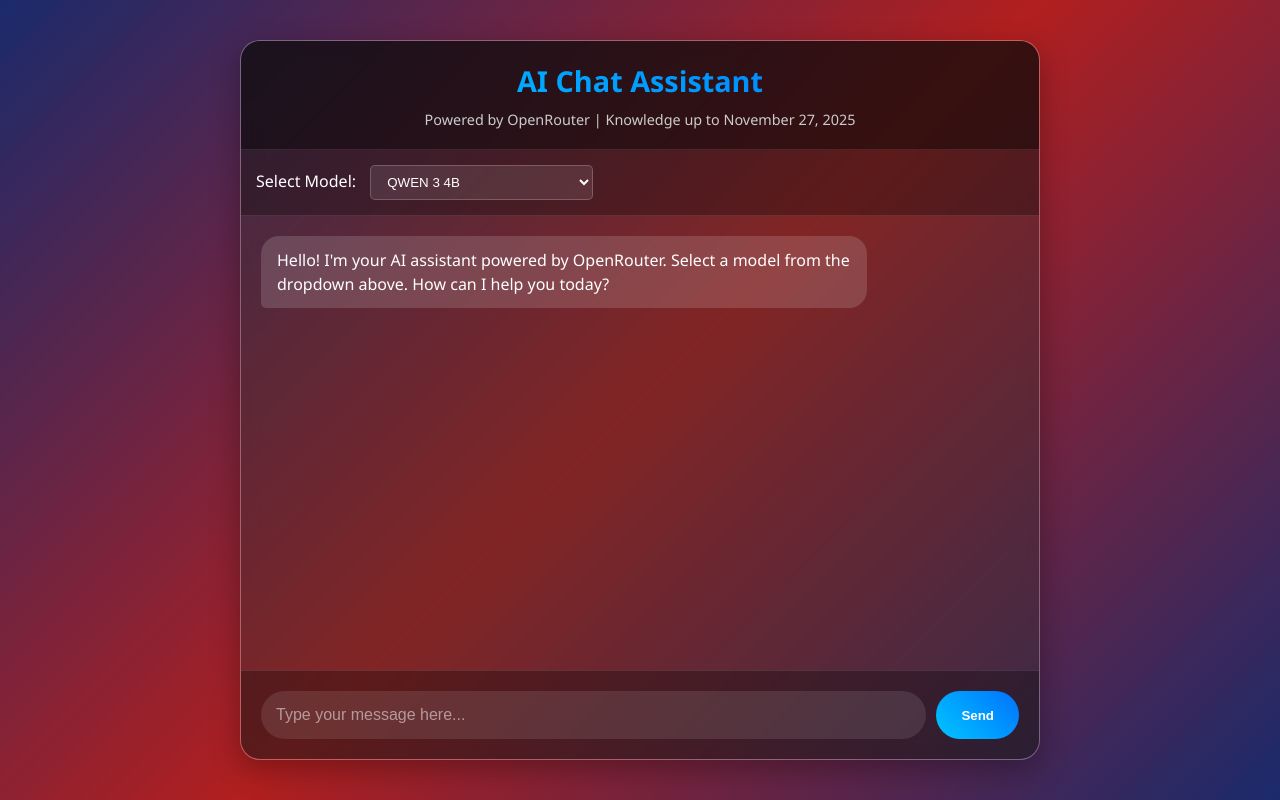
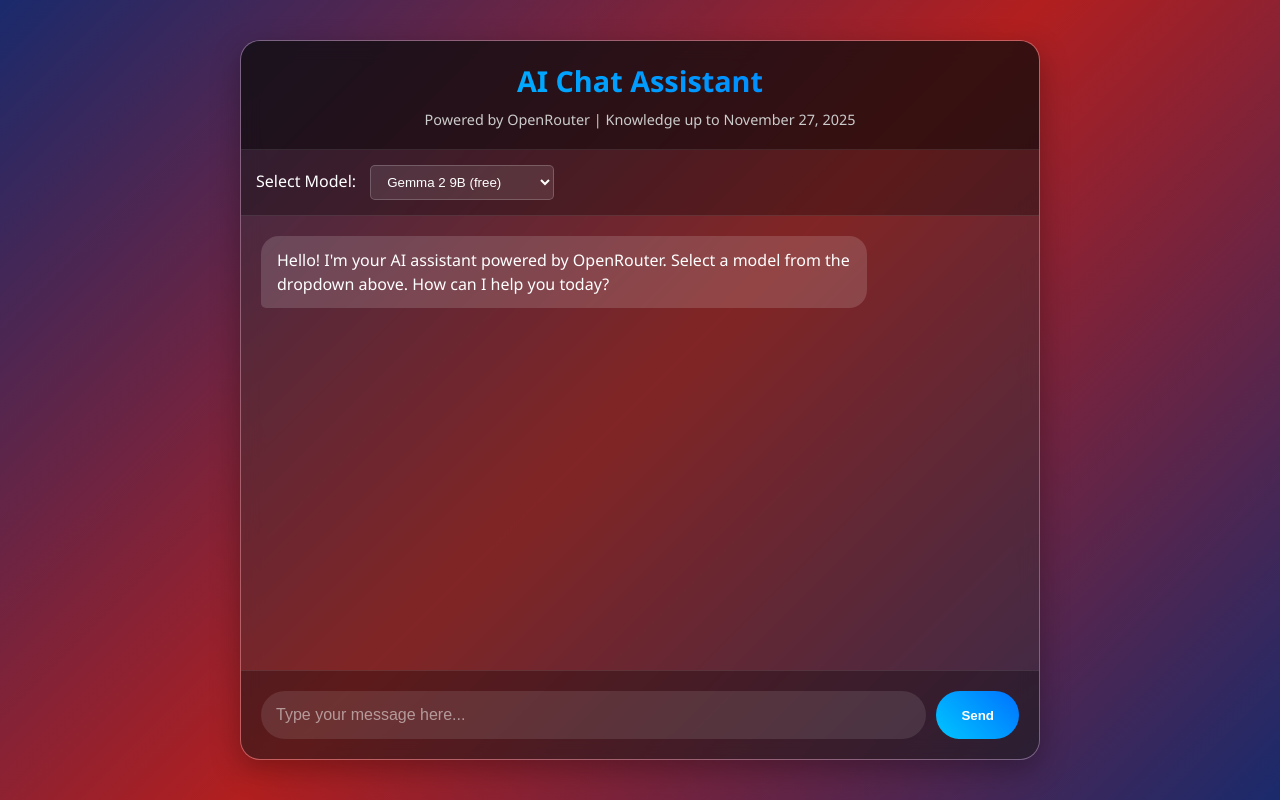
Before and after one commit to trashcore-dev/Gpt-Al, a plain HTML site: page index.html in a window 1280 px wide. Drawn offline with Linux system fonts and the light colour scheme.

Commit message:
Update index.html

```diff
--- a/index.html
+++ b/index.html
@@ -199,11 +199,11 @@
         <div class="model-selector">
             <label for="model-select">Select Model:</label>
             <select id="model-select">
-                <option value="huggingfaceh4/zephyr-7b-beta">Uncensored</option>
-                <option value="qwen/qwen-3-4b" selected>QWEN 3 4B</option>
-                <option value="google/gemma-3-4b">Gemma 3 4B</option>
-                <option value="microsoft/r1-distill-llama-70b">R1 distill llama 70B</option>
-                <option value="google/gemini-2.0-flash-001">Gemini 2.0 flash experimental</option>
+                <option value="google/gemini-2.0-flash">Gemini 2.0 Flash (free)</option>
+                <option value="google/gemma-2-9b-it:free" selected>Gemma 2 9B (free)</option>
+                <option value="microsoft/phi-3-medium-128k-instruct:free">Phi-3 Medium (free)</option>
+                <option value="nousresearch/hermes-2-pro-llama-3-8b:free">Hermes 2 Pro (free)</option>
+                <option value="teknium/openhermes-2.5-mistral-7b:free">OpenHermes 2.5 (free)</option>
             </select>
         </div>
 
```
